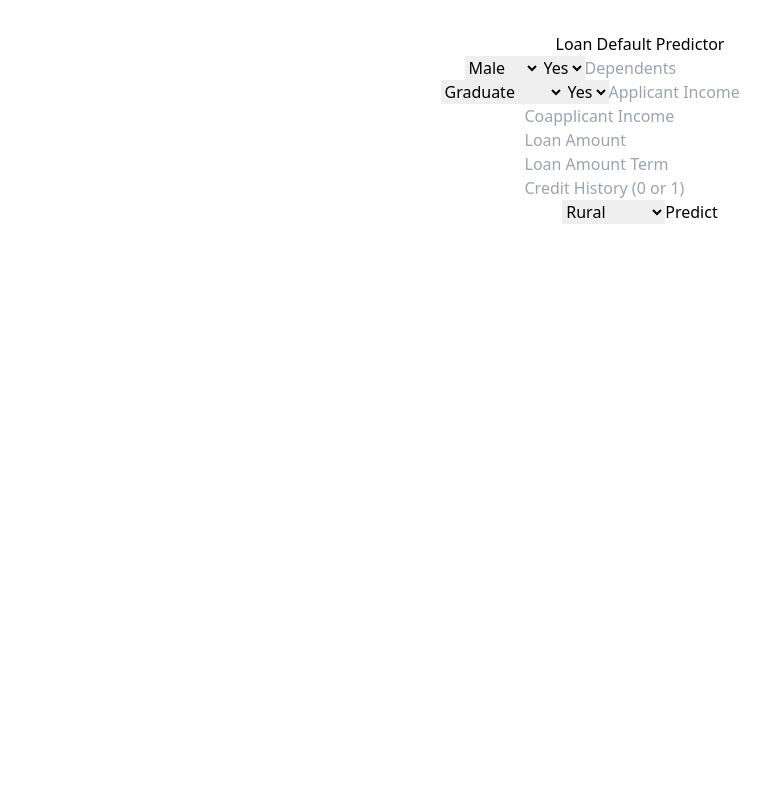
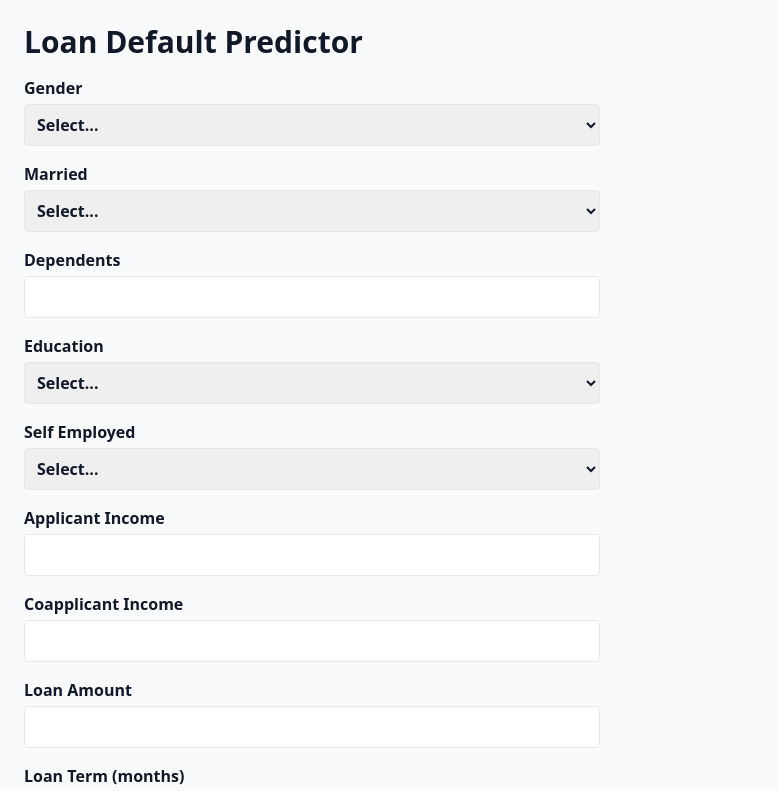
Before and after one commit to petermartian/loan-prediction-api, a React (Vite) app in the folder loan-predictor-frontend/: page / in a window 1280 px wide. Shown: the top 791 px of the page, without its empty margins (0-778 px from the left). Built offline with nearby package versions, Linux system fonts and the light colour scheme.

Commit message:
Fix: Resolve TypeScript errors for production build

```diff
--- a/loan-predictor-frontend/src/App.tsx
+++ b/loan-predictor-frontend/src/App.tsx
@@ -1,11 +1,9 @@
-import { useForm } from "react-hook-form";
+import { useState } from "react";
+import { useForm, SubmitHandler } from "react-hook-form";
 import { z } from "zod";
 import { zodResolver } from "@hookform/resolvers/zod";
 import axios from "axios";
-import { useState } from "react";
-import "./App.css";
 
-// Define Zod schema
 const schema = z.object({
   Gender: z.enum(["Male", "Female"]),
   Married: z.enum(["Yes", "No"]),
@@ -22,7 +20,7 @@ const schema = z.object({
 
 type FormData = z.infer<typeof schema>;
 
-function App() {
+export default function App() {
   const [prediction, setPrediction] = useState<string | null>(null);
 
   const {
@@ -33,70 +31,71 @@ function App() {
     resolver: zodResolver(schema),
   });
 
-  const onSubmit = async (data: FormData) => {
+  const onSubmit: SubmitHandler<FormData> = async (data) => {
     try {
-      const response = await axios.post("https://loan-default-api.onrender.com/predict", data);
+      const response = await axios.post("https://your-backend-url/predict", data);
       setPrediction(response.data.prediction);
     } catch (error) {
       console.error("Prediction error:", error);
-      setPrediction("Error making prediction.");
     }
   };
 
   return (
-    <div className="App">
-      <h1>Loan Default Predictor</h1>
-      <form onSubmit={handleSubmit(onSubmit)}>
-        <select {...register("Gender")}>
-          <option value="Male">Male</option>
-          <option value="Female">Female</option>
-        </select>
+    <div className="min-h-screen bg-gray-50 p-6 text-gray-900">
+      <h1 className="text-3xl font-bold mb-4">Loan Default Predictor</h1>
+      <form onSubmit={handleSubmit(onSubmit)} className="space-y-4 max-w-xl">
+        {/* Input fields */}
+        {[
+          { label: "Gender", name: "Gender", type: "select", options: ["Male", "Female"] },
+          { label: "Married", name: "Married", type: "select", options: ["Yes", "No"] },
+          { label: "Dependents", name: "Dependents", type: "number" },
+          { label: "Education", name: "Education", type: "select", options: ["Graduate", "Not Graduate"] },
+          { label: "Self Employed", name: "Self_Employed", type: "select", options: ["Yes", "No"] },
+          { label: "Applicant Income", name: "ApplicantIncome", type: "number" },
+          { label: "Coapplicant Income", name: "CoapplicantIncome", type: "number" },
+          { label: "Loan Amount", name: "LoanAmount", type: "number" },
+          { label: "Loan Term (months)", name: "Loan_Amount_Term", type: "number" },
+          { label: "Credit History (1 = Good, 0 = Bad)", name: "Credit_History", type: "number" },
+          { label: "Property Area", name: "Property_Area", type: "select", options: ["Urban", "Rural", "Semiurban"] },
+        ].map((field) => (
+          <div key={field.name}>
+            <label className="block font-semibold">
+              {field.label}
+              {field.type === "select" ? (
+                <select {...register(field.name as keyof FormData)} className="block w-full mt-1 p-2 border rounded">
+                  <option value="">Select...</option>
+                  {field.options?.map((opt) => (
+                    <option key={opt} value={opt}>
+                      {opt}
+                    </option>
+                  ))}
+                </select>
+              ) : (
+                <input
+                  type="number"
+                  {...register(field.name as keyof FormData)}
+                  className="block w-full mt-1 p-2 border rounded"
+                />
+              )}
+            </label>
+            {errors[field.name as keyof FormData] && (
+              <p className="text-red-600 text-sm">
+                {field.label} is required or must be valid.
+              </p>
+            )}
+          </div>
+        ))}
 
-        <select {...register("Married")}>
-          <option value="Yes">Yes</option>
-          <option value="No">No</option>
-        </select>
-
-        <input type="number" placeholder="Dependents" {...register("Dependents")} />
-        <p>{errors.Dependents?.message}</p>
-
-        <select {...register("Education")}>
-          <option value="Graduate">Graduate</option>
-          <option value="Not Graduate">Not Graduate</option>
-        </select>
-
-        <select {...register("Self_Employed")}>
-          <option value="Yes">Yes</option>
-          <option value="No">No</option>
-        </select>
-
-        <input type="number" placeholder="Applicant Income" {...register("ApplicantIncome")} />
-        <p>{errors.ApplicantIncome?.message}</p>
-
-        <input type="number" placeholder="Coapplicant Income" {...register("CoapplicantIncome")} />
-        <p>{errors.CoapplicantIncome?.message}</p>
-
-        <input type="number" placeholder="Loan Amount" {...register("LoanAmount")} />
-        <p>{errors.LoanAmount?.message}</p>
-
-        <input type="number" placeholder="Loan Amount Term" {...register("Loan_Amount_Term")} />
-        <p>{errors.Loan_Amount_Term?.message}</p>
-
-        <input type="number" placeholder="Credit History (0 or 1)" {...register("Credit_History")} />
-        <p>{errors.Credit_History?.message}</p>
-
-        <select {...register("Property_Area")}>
-          <option value="Rural">Rural</option>
-          <option value="Urban">Urban</option>
-          <option value="Semiurban">Semiurban</option>
-        </select>
-
-        <button type="submit">Predict</button>
+        <button type="submit" className="bg-blue-600 text-white px-4 py-2 rounded hover:bg-blue-700">
+          Predict
+        </button>
       </form>
 
-      {prediction && <h2>Prediction: {prediction}</h2>}
+      {prediction && (
+        <div className="mt-6 p-4 bg-green-100 border border-green-400 rounded text-green-800">
+          <strong>Prediction:</strong> {prediction}
+        </div>
+      )}
     </div>
   );
 }
-
-export default App;
```
